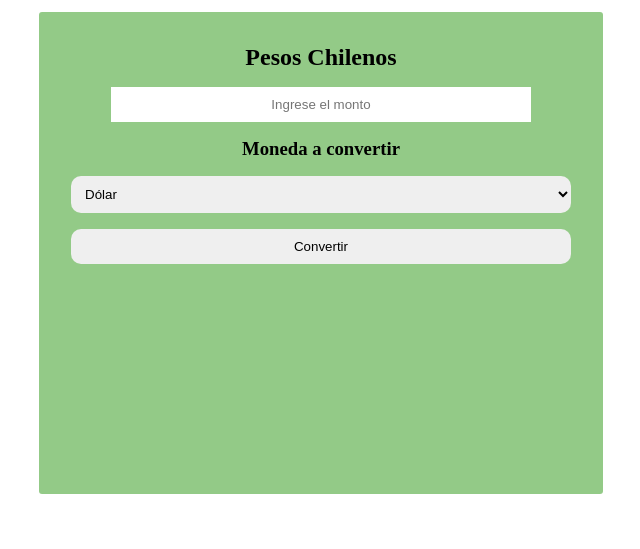
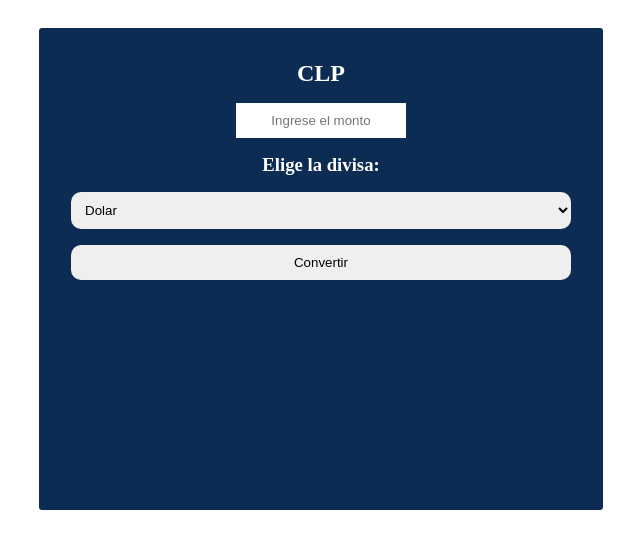
Before and after one commit to cristianrozas-cr/currency-converter, a plain HTML site: page index.html in a window 1280 px wide. Shown: the part 173-722 px from the top of the page, without its empty margins (319-959 px from the left). Drawn offline with nearby package versions, Linux system fonts and the light colour scheme.

Commit message:
Se modifican estilos

```diff
--- a/assets/css/styles.css
+++ b/assets/css/styles.css
@@ -4,6 +4,10 @@
     border: 0;
 }
 
+h1{
+    color: black;
+    margin: 1rem;
+}
 main{
     display: flex;
     flex-direction: column;
@@ -12,13 +16,14 @@ main{
     gap: 15px;
     width: 100%;
     height: 100vh;
+    color: white;
 }
 
 section{
     display: flex;
     flex-direction: column;
     align-items: center;
-    background-color: rgba(31, 146, 8, 0.484);
+    background-color: #0D2C54;
     padding: 2rem;
     border-radius: 3px;
     width: 500px;
@@ -26,7 +31,7 @@ section{
 }
 
 section > input {
-    width: 80%;
+    width: 30%;
     padding: 10px;
 }
 
--- a/index.html
+++ b/index.html
@@ -10,16 +10,16 @@
     <main>
       <h1>Conversor de monedas</h1>
       <section>
-        <h2>Pesos Chilenos</h2>
+        <h2>CLP</h2>
         <input
           class="entrada-monto"
           type="text"
           placeholder="Ingrese el monto"
           style="text-align: center"
         />
-        <h3>Moneda a convertir</h3>
+        <h3>Elige la divisa:</h3>
         <select class="select-moneda">
-          <option value="dolar">Dólar</option>
+          <option value="dolar">Dolar</option>
           <option value="euro">Euro</option>
         </select>
         <button class="btn-convertir">Convertir</button>
```
Also changed, not shown: 1 other file.
